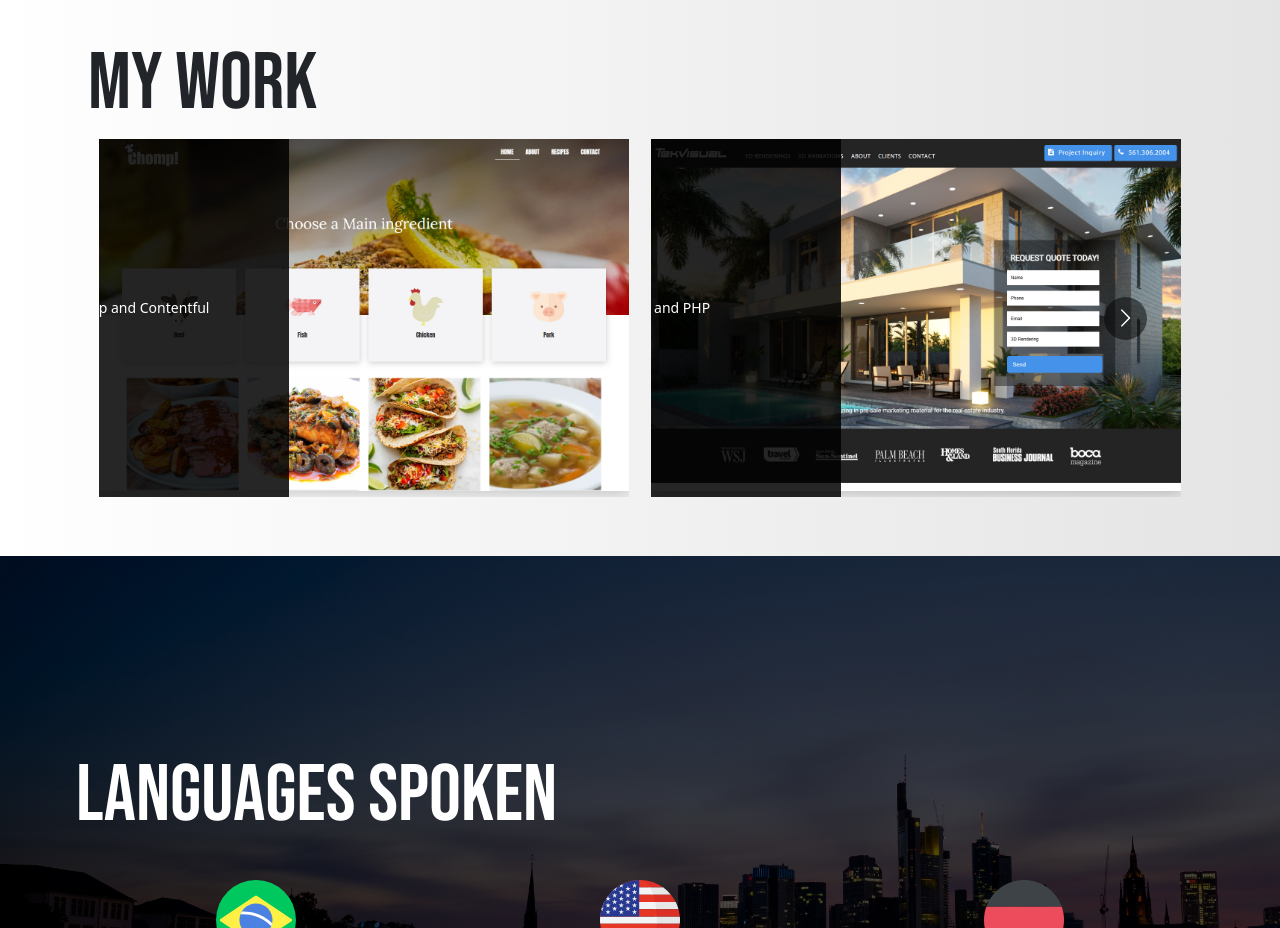
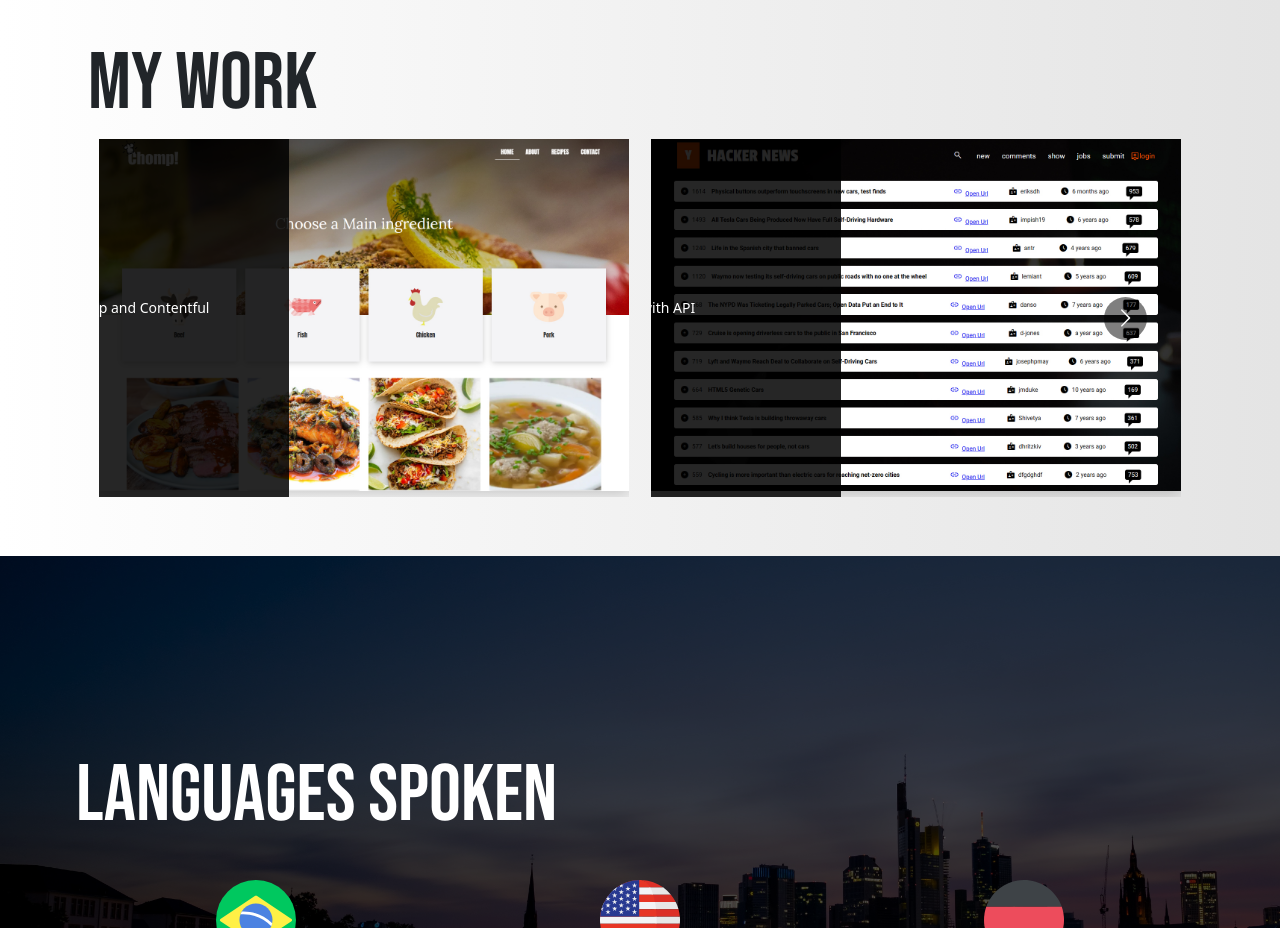
Before and after one commit to rodrigomenezes22/portfolio, a React (Create React App) app: page / in a window 1280 px wide. Shown: the part 2400-3328 px from the top of the page. Built offline with nearby package versions, Linux system fonts and the light colour scheme; no server answers.

Commit message:
Hacker news

```diff
--- a/src/App.js
+++ b/src/App.js
@@ -70,6 +70,12 @@
                                                           description: "Bootcamp project using React, Bootstrap and Contentful",
                                                           image: "images/chomp.jpg",
                                                           url: "https://genuine-khapse-443a51.netlify.app/"
+                                                        }
+                                                        ,
+                                                        { name: "Hacker News",
+                                                        description: "React Challenge to Connect with API",
+                                                        image: "images/hackernews.jpg",
+                                                        url: "https://rodrigomenezes22.github.io/hacker-news/"
                                                         },
                                                         { name: "Tekvisual",
                                                         description: "CSS Maintenance on Wordpress and PHP",
```
Also changed, not shown: public/images/hackernews.jpg (added).
